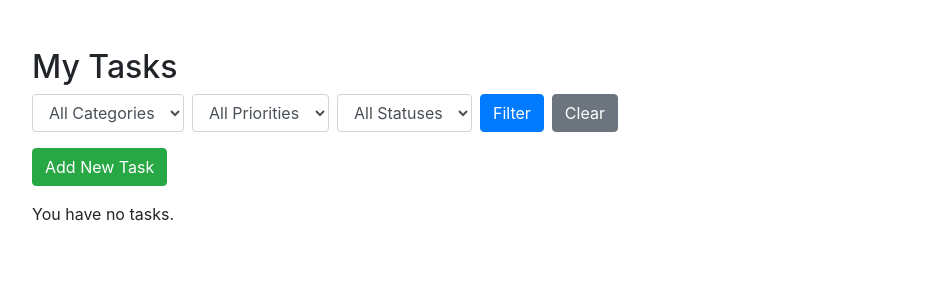
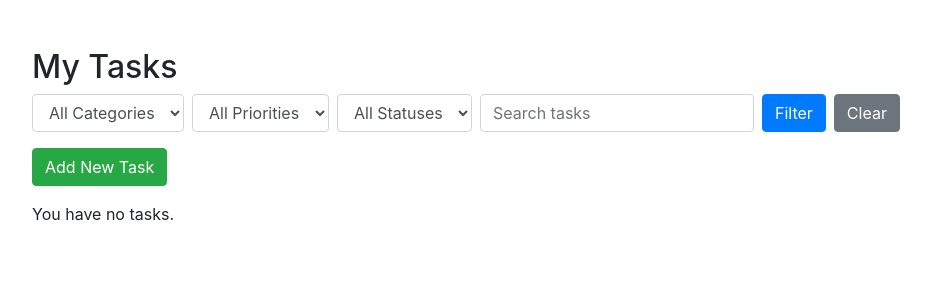
Before and after one commit to navya-sree-2/Personal_Task_Enhancer, a Django app: page /tasks/ in a window 1280 px wide. Shown: the part 56-356 px from the top of the page, without its empty margins (68-999 px from the left). Run offline with Django 4.2, Linux system fonts and the light colour scheme; a user stored in the database is signed in; data comes from the database, SQL or seed files in the repository; both versions use the stored data as it was after the commit; some libraries are stand-ins or nearby versions.

Commit message:
Added search from task title

```diff
--- a/PTE/task_enhancer/tasks/templates/tasks/task_list.html
+++ b/PTE/task_enhancer/tasks/templates/tasks/task_list.html
@@ -6,7 +6,7 @@
 <div class="container mt-5">
     <h2>My Tasks</h2>
 
-    <!-- Filter Form -->
+    <!-- Filter and Search Form -->
     <form method="GET" class="form-inline mb-3">
         <!-- Category Filter -->
         <select name="category" class="form-control mr-2">
@@ -31,6 +31,9 @@
             <option value="IP" {% if request.GET.status == 'IP' %}selected{% endif %}>In Progress</option>
             <option value="C" {% if request.GET.status == 'C' %}selected{% endif %}>Completed</option>
         </select>
+
+        <!-- Search Input -->
+        <input type="text" name="q" class="form-control mr-2" placeholder="Search tasks" value="{{ search_query|default:'' }}">
 
         <button type="submit" class="btn btn-primary">Filter</button>
         <a href="{% url 'task_list' %}" class="btn btn-secondary ml-2">Clear</a>
--- a/PTE/task_enhancer/tasks/views.py
+++ b/PTE/task_enhancer/tasks/views.py
@@ -150,6 +150,7 @@ def task_list(request):
     category_id = request.GET.get('category', None)
     priority = request.GET.get('priority', None)
     status = request.GET.get('status', None)
+    search_query = request.GET.get('q', None)
 
     tasks = Task.objects.filter(user=request.user).order_by('due_date')
 
@@ -159,6 +160,8 @@ def task_list(request):
         tasks = tasks.filter(priority=priority)
     if status:
         tasks = tasks.filter(status=status)
+    if search_query:
+        tasks = tasks.filter(title__icontains=search_query)
 
     # Pagination: 5 tasks per page
     paginator = Paginator(tasks, 5)
@@ -176,7 +179,9 @@ def task_list(request):
     return render(request, 'tasks/task_list.html', {
         'tasks': tasks,
         'categories': categories,
+        'search_query': search_query,
     })
+
 
 
 
```
Also changed, not shown: PTE/task_enhancer/db.sqlite3.
